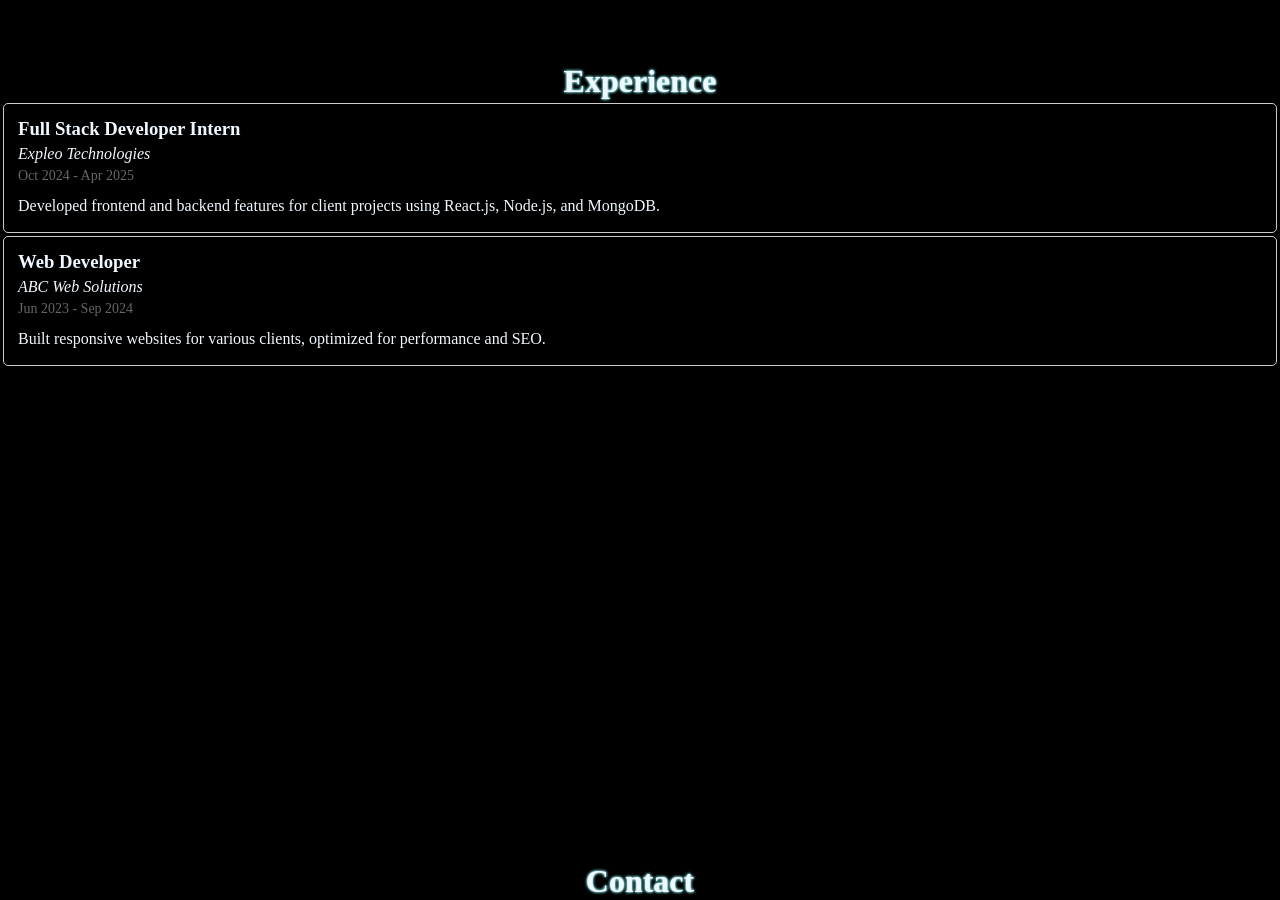
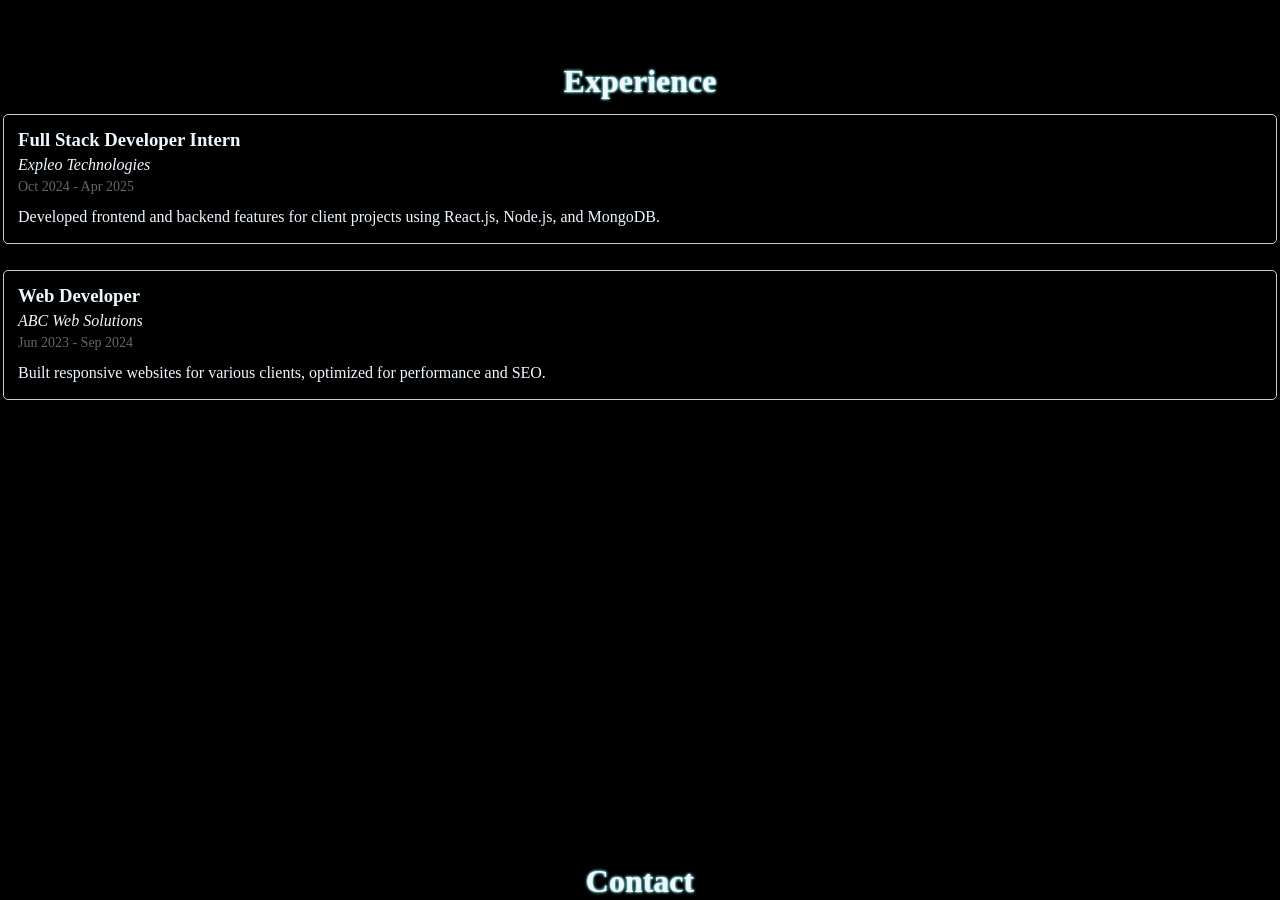
Before and after one commit to Paramesh-Kumar-2004/VP_Portfolio-2, a React (Create React App) app: page / in a window 1280 px wide. Shown: the part 3418-4318 px from the top of the page. Built offline with nearby package versions, Linux system fonts and the light colour scheme.

Commit message:
Updating The Experience.css

```diff
--- a/src/Styles/Experience.css
+++ b/src/Styles/Experience.css
@@ -4,9 +4,8 @@
 }
 
 .experience-item {
-    margin-bottom: 20px;
     padding: 14px;
-    margin: 3px;
+    margin: 14px 3px 26px 3px;
     border: 1px solid #ccc;
     border-radius: 5px;
 }
```
